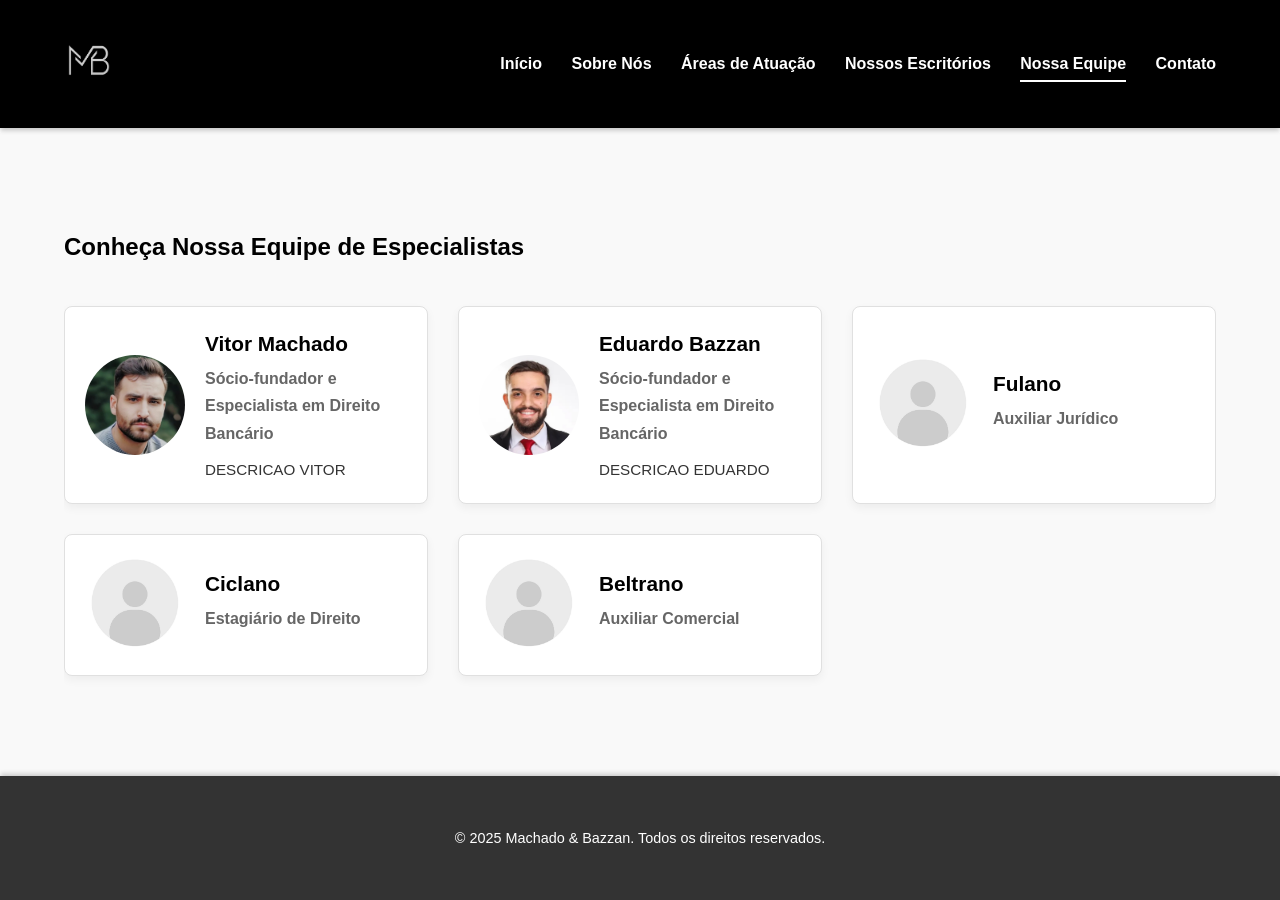
After one commit to GuilhermePimmel/mb_advocacia, a PHP site: page /team.php in a window 1280 px wide. The commit adds this page. Run offline with PHP 8.4, Linux system fonts and the light colour scheme.

Commit message:
Implementação da tela de equipe

```diff
--- a/assets/css/style.css
+++ b/assets/css/style.css
@@ -107,6 +107,10 @@ a:hover {
     margin-top: 20px;
     border-radius: 5px;
     text-align: center;
+}
+
+.btn-primary:hover {
+    color: #E0E0E0;
 }
 
 /* --- HEADER --- */
@@ -506,3 +510,70 @@ footer p {
         padding: 20px;
     }
 }
+
+/* --- SEÇÃO EQUIPE --- */
+.team-section {
+    background-color: #f9f9f9;
+    text-align: left; /* Anula o 'text-align: center' geral para a seção */
+}
+
+.team-grid {
+    display: grid;
+    grid-template-columns: repeat(auto-fit, minmax(280px, 1fr));
+    gap: 30px;
+    margin-top: 40px;
+}
+
+.team-member {
+    background-color: #ffffff;
+    border: 1px solid #e0e0e0;
+    border-radius: 8px;
+    padding: 20px;
+    box-shadow: 0 4px 10px rgba(0,0,0,0.05);
+    transition: transform 0.3s ease, box-shadow 0.3s ease;
+    display: flex; /* Usa flexbox para alinhar a imagem e o texto */
+    align-items: center; /* Centraliza verticalmente a imagem e o texto */
+    gap: 20px; /* Espaçamento entre a foto e o texto */
+}
+
+.team-member:hover {
+    transform: translateY(-5px);
+    box-shadow: 0 6px 15px rgba(0,0,0,0.1);
+}
+
+.team-member img {
+    width: 100px;
+    height: 100px;
+    border-radius: 50%;
+    object-fit: cover;
+    margin-bottom: 0;
+}
+
+.member-info {
+    flex: 1; /* Permite que o container de texto ocupe o espaço restante */
+    text-align: left;
+}
+
+.team-member h3 {
+    font-size: 1.3em;
+    color: #000000;
+    margin-top: 0;
+    margin-bottom: 5px;
+}
+
+.team-member .role {
+    font-weight: bold;
+    color: #666666;
+    margin-bottom: 10px;
+}
+
+.team-member .description {
+    font-size: 0.95em;
+    color: #333333;
+    margin-bottom: 0;
+}
+
+.team-member .description {
+    font-size: 0.95em;
+    color: #333333;
+}
--- a/index.php
+++ b/index.php
@@ -80,6 +80,7 @@ if (isset($_GET['status'])) {
                     <li><a href="#sobre">Sobre Nós</a></li>
                     <li><a href="#areas-atuacao">Áreas de Atuação</a></li>
                     <li><a href="#mapa">Nossos Escritórios</a></li>
+                    <li><a href="team.php">Nossa Equipe</a></li>
                     <li><a href="#contato">Contato</a></li>
                 </ul>
             </nav>
--- /dev/null
+++ b/team.php
@@ -0,0 +1,89 @@
+<!DOCTYPE html>
+<html lang="pt-br">
+<head>
+    <meta charset="UTF-8">
+    <meta name="viewport" content="width=device-width, initial-scale=1.0">
+    <title>Nossa Equipe - Escritório de Advocacia Bancária</title>
+    <link rel="stylesheet" href="assets/css/style.css">
+    <link rel="icon" href="assets/images/icon.png" type="image/x-icon">
+</head>
+<body>
+
+    <header id="main-header">
+        <div class="container">
+            <a href="index.php#hero" class="logo">
+                <img src="assets/images/logo.png" alt="Logo do Escritório de Advocacia Bancária">
+            </a>
+            <nav id="main-nav">
+                <ul>
+                    <li><a href="index.php#hero">Início</a></li>
+                    <li><a href="index.php#sobre">Sobre Nós</a></li>
+                    <li><a href="index.php#areas-atuacao">Áreas de Atuação</a></li>
+                    <li><a href="index.php#mapa">Nossos Escritórios</a></li>
+                    <li><a href="equipe.php" class="active">Nossa Equipe</a></li>
+                    <li><a href="index.php#contato">Contato</a></li>
+                </ul>
+            </nav>
+        </div>
+    </header>
+
+    <main>
+        <section id="equipe" class="team-section">
+            <div class="container">
+                <h2>Conheça Nossa Equipe de Especialistas</h2>
+                <div class="team-grid">
+                    <div class="team-member">
+                        <img src="assets/images/vitor-profile.jpg" alt="Foto de Vitor Machado">
+                        <div class="member-info">
+                            <h3>Vitor Machado</h3>
+                            <p class="role">Sócio-fundador e Especialista em Direito Bancário</p>
+                            <p class="description">DESCRICAO VITOR</p>
+                        </div>
+                    </div>
+
+                    <div class="team-member">
+                        <img src="assets/images/eduardo-profile.jpg" alt="Foto de Eduardo Bazzan">
+                        <div class="member-info">
+                            <h3>Eduardo Bazzan</h3>
+                            <p class="role">Sócio-fundador e Especialista em Direito Bancário</p>
+                            <p class="description">DESCRICAO EDUARDO</p>
+                        </div>
+                    </div>
+
+                    <div class="team-member">
+                        <img src="assets/images/placeholder-team.jpg" alt="">
+                        <div class="member-info">
+                            <h3>Fulano</h3>
+                            <p class="role">Auxiliar Jurídico</p>
+                        </div>
+                    </div>
+
+                    <div class="team-member">
+                        <img src="assets/images/placeholder-team.jpg" alt="">
+                        <div class="member-info">
+                            <h3>Ciclano</h3>
+                            <p class="role">Estagiário de Direito</p>
+                        </div>
+                    </div>
+
+                    <div class="team-member">
+                        <img src="assets/images/placeholder-team.jpg" alt="">
+                        <div class="member-info">
+                            <h3>Beltrano</h3>
+                            <p class="role">Auxiliar Comercial</p>
+                        </div>
+                    </div>
+                </div>
+            </div>
+        </section>
+    </main>
+
+    <footer>
+        <div class="container">
+            <p>&copy; <?php echo date("Y"); ?> Machado & Bazzan. Todos os direitos reservados.</p>
+        </div>
+    </footer>
+
+    <script src="assets/js/script.js"></script>
+</body>
+</html>
```
Also changed, not shown: assets/images/eduardo-profile.jpg (added), assets/images/placeholder-team.jpg (added), assets/images/vitor-profile.jpg (added).
